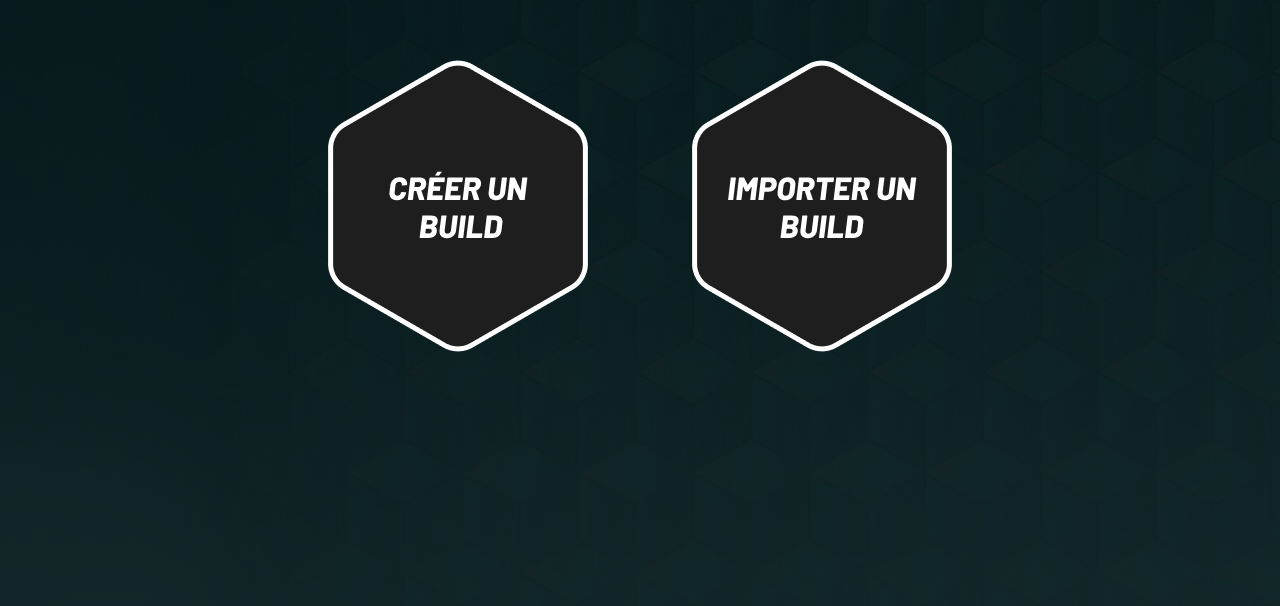
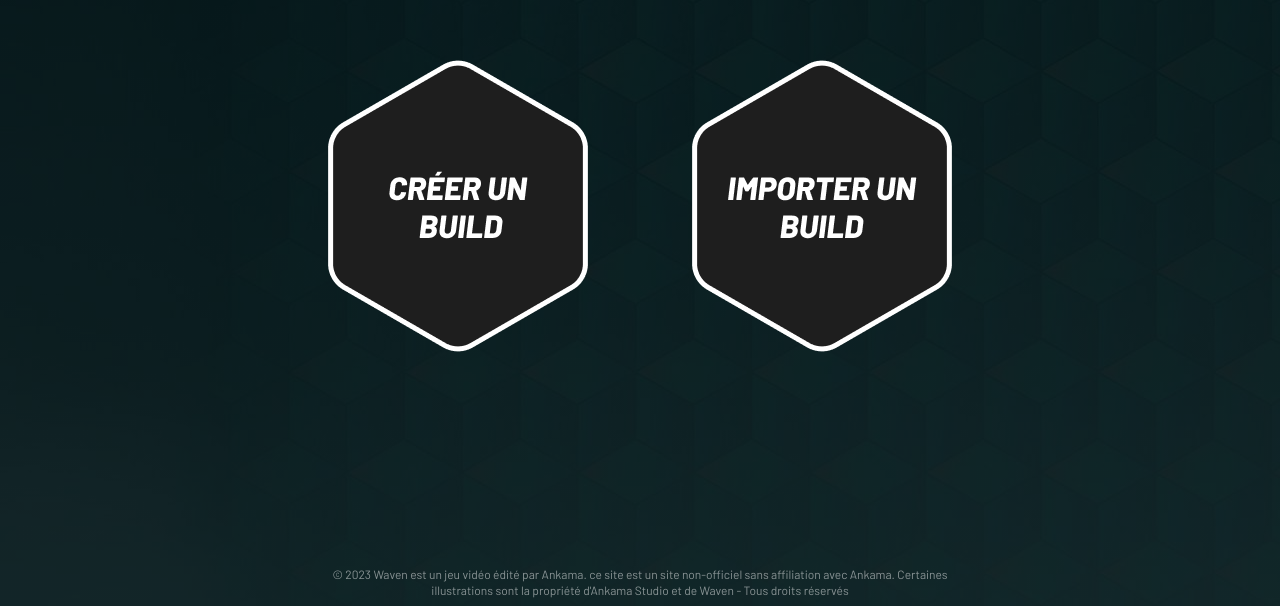
Before and after one commit to Ulkio/waven-builder, a Next.js app: page / in a window 1280 px wide. Shown: the part 194-800 px from the top of the page. Built offline with nearby package versions, Linux system fonts and the light colour scheme.

Commit message:
legal thing

```diff
--- a/app/page.tsx
+++ b/app/page.tsx
@@ -26,6 +26,12 @@ export default function Home() {
           className="hover:cursor-pointer hover:-translate-y-4 transition duration-200 ease-in-out"
         />
       </Link>
+      <footer className="py-2 fixed flex text-center  w-1/2 bottom-0">
+        <p className="text-xs opacity-50">
+          © 2023 Waven est un jeu vidéo édité par Ankama. ce site est un site non-officiel sans affiliation avec Ankama.
+          Certaines illustrations sont la propriété d'Ankama Studio et de Waven - Tous droits réservés
+        </p>
+      </footer>
       <Analytics />
     </main>
   );
```
